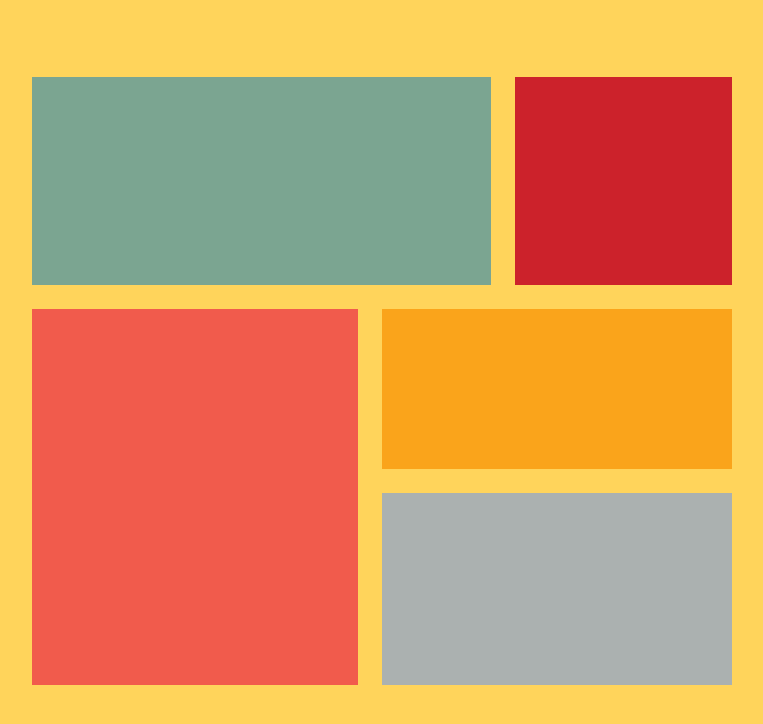
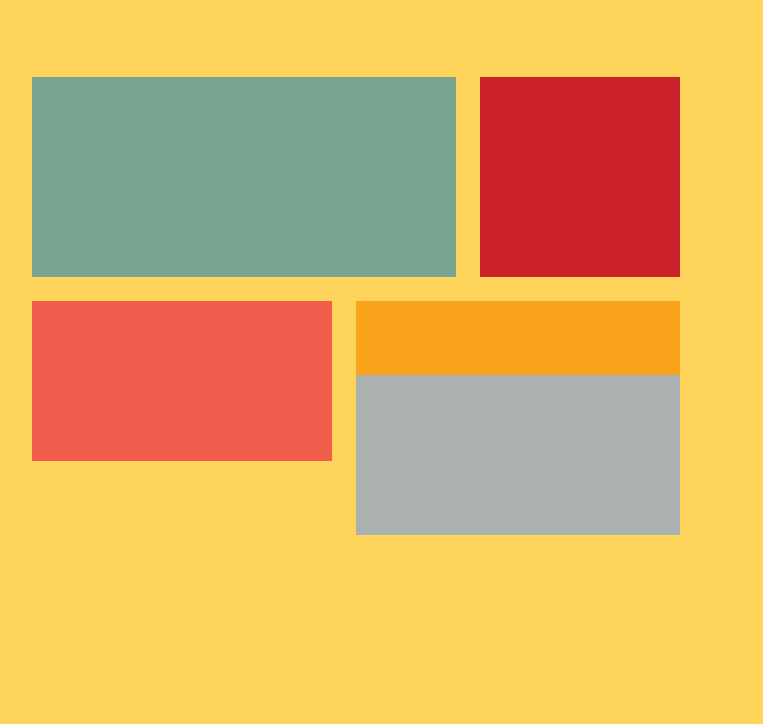
Before and after one commit to imrvon/flex-and-grid, a plain HTML site: page grid.html in a window 1280 px wide. Shown: the part 76-800 px from the top of the page, without its empty margins (258-1021 px from the left). Drawn offline with Linux system fonts and the light colour scheme.

```diff
--- a/style.css
+++ b/style.css
@@ -242,12 +242,15 @@
 @media screen and (min-width: 720px) {
     .grid-container {
         display: grid;
-        grid-template-columns: 3fr 1fr 2fr;
+        grid-template-columns: 300px 100px 200px;
         grid-template-areas:
         'first first second'
         'third fourth fourth'
         'third fifth fifth';
-        grid-template-rows: 1.3fr 1fr 1.2fr;
+        grid-template-rows:
+            200px
+            50px
+            70px;
         gap: 1.5rem;
     }
 }
```
Also changed, not shown: img/flex.JPG (added), img/grid.JPG (added), 1 other file.
